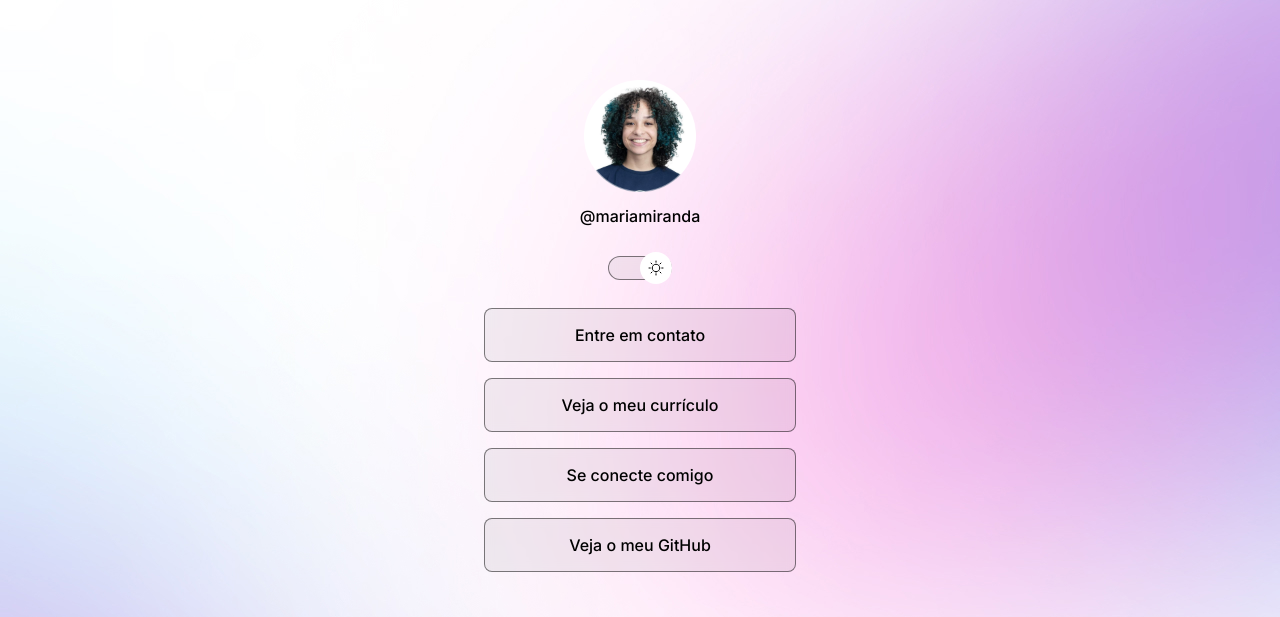
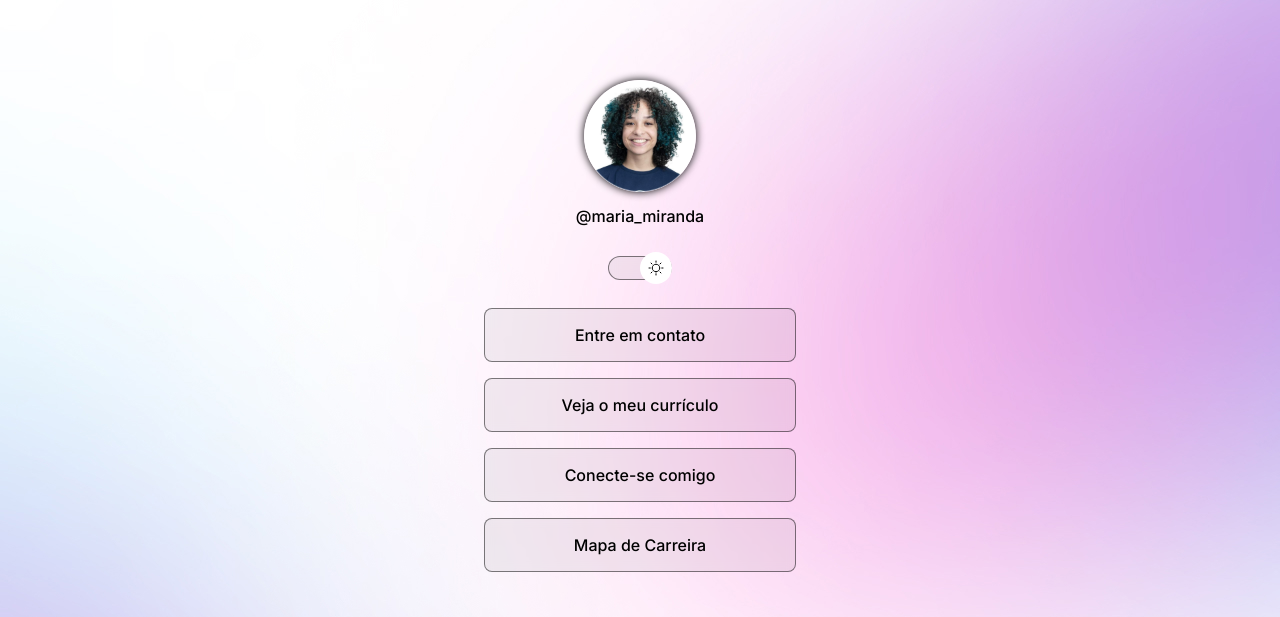
Before and after one commit to MaduSales/MyBussinessCard, a plain HTML site: page index.html in a window 1280 px wide. Shown: the top 617 px of the page. Drawn offline with Linux system fonts and the light colour scheme.

Commit message:
Final Deploy

```diff
--- a/assets/css/style.css
+++ b/assets/css/style.css
@@ -15,6 +15,7 @@
   --surface-color-hover:rgba(255, 255, 255, 0.05);
   --high-light-color: rgba(255, 255, 255, 0.05);
   --switch-button: url(../img/MoonStars.svg) no-repeat center;
+  --boxshadow: 0px 0px 8px 0px white;
 }
 
 .light{
@@ -25,6 +26,12 @@
   --surface-color-hover:rgba(0, 0, 0, 0.2);
   --high-light-color:rgba(0, 0, 0, 0.1);
   --switch-button: url(../img/Sun.svg) no-repeat center;
+  --boxshadow: 0px 0px 8px 0px black;
+}
+
+body *{
+  font-family: "Inter", sans-serif;
+  color: var(--text-color);
 }
 
 body{
@@ -37,11 +44,6 @@ body{
   /*MANEIRA 2*/
   background: var(--bg) no-repeat top center/cover;
   height: 100vh;
-}
-
-body *{
-  font-family: "Inter", sans-serif;
-  color: var(--text-color);
 }
 
 /*Perfil*/
@@ -61,6 +63,8 @@ body *{
 
 #profile img{
   width: 112px; /*geralmente a altura não é definida no CSS*/
+  box-shadow: var(--boxshadow);
+  border-radius: 50%;
   /*margin: auto; <- em elementos inline, a margin auto não funciona, como link, imagem... somente o pai do elemento pode ser text-align:center
   display: block; <- temos que transformar o elemento em blovk para que funcione (o block ocupa toda a largura disponível)*/
 }
--- a/index.html
+++ b/index.html
@@ -11,7 +11,7 @@
   <div id="container">
     <div id="profile">
       <img src="./assets/img/avatar.png" alt="Profile Image">
-      <p>@mariamiranda</p>
+      <p>@maria_miranda</p>
     </div>
     <div id="switch" onclick="toggleMode()">
       <button></button>
@@ -25,10 +25,10 @@
         <li><a href="https://drive.google.com/file/d/1YjlkcImPWvypkCTsZFx2XfLop6I6WTS0/view?usp=sharing" target="_blank">Veja o meu currículo</a>
         </li>
         <li>
-          <a href="https://www.linkedin.com/in/mariaeduardasales" target="_blank">Se conecte comigo</a>
+          <a href="https://www.linkedin.com/in/mariaeduardasales" target="_blank">Conecte-se comigo</a>
         </li>
         <li>
-          <a href="https://github.com/MaduSales" target="_blank">Veja o meu GitHub</a> <!--target abre outra aba quando insere um link nela-->
+          <a href="https://madusales.github.io/Mapa-Carreira/" target="_blank"> Mapa de Carreira</a> <!--target abre outra aba quando insere um link nela-->
         </li>
       </ul>
       <div id="social-links">
```
